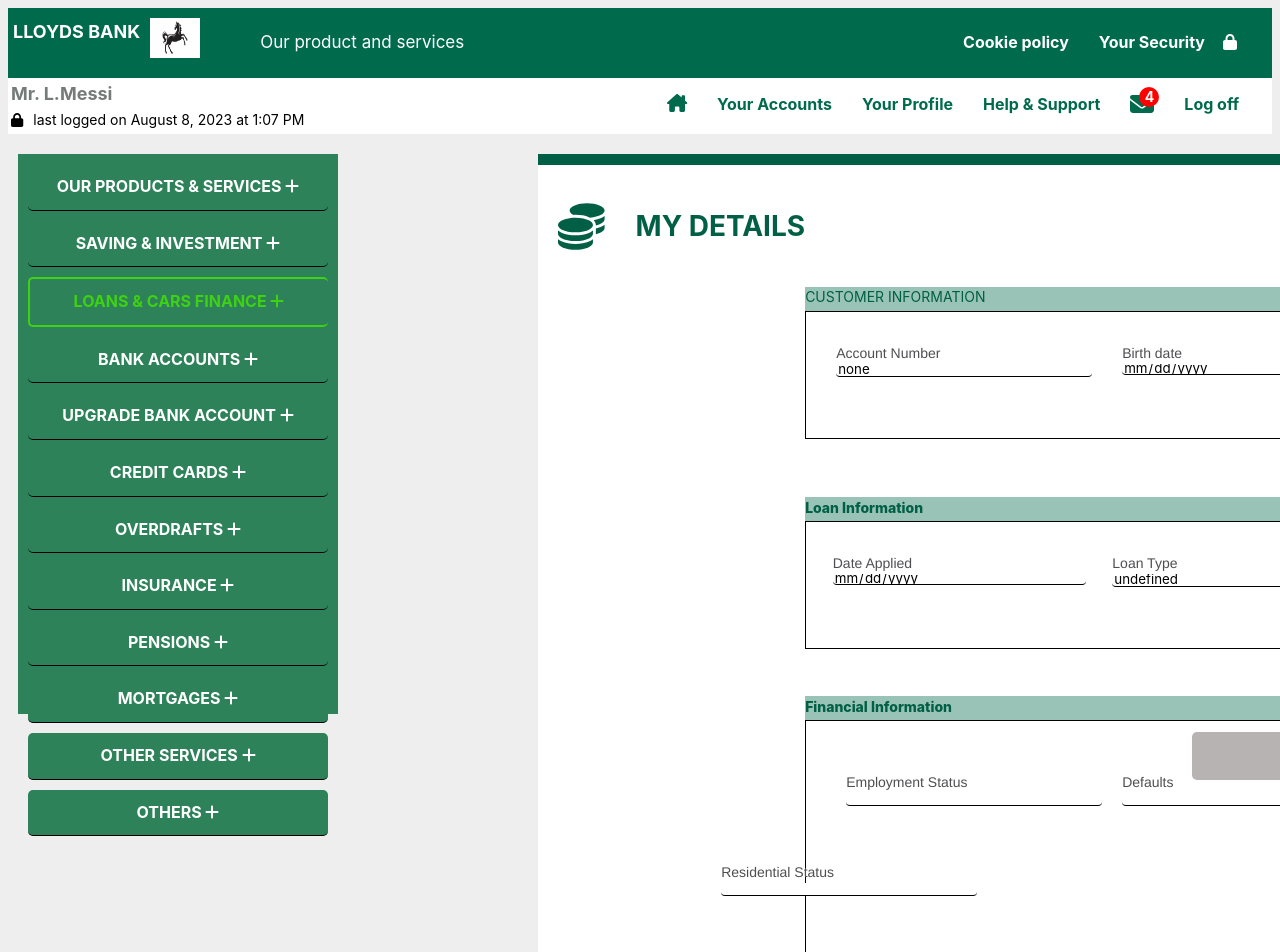
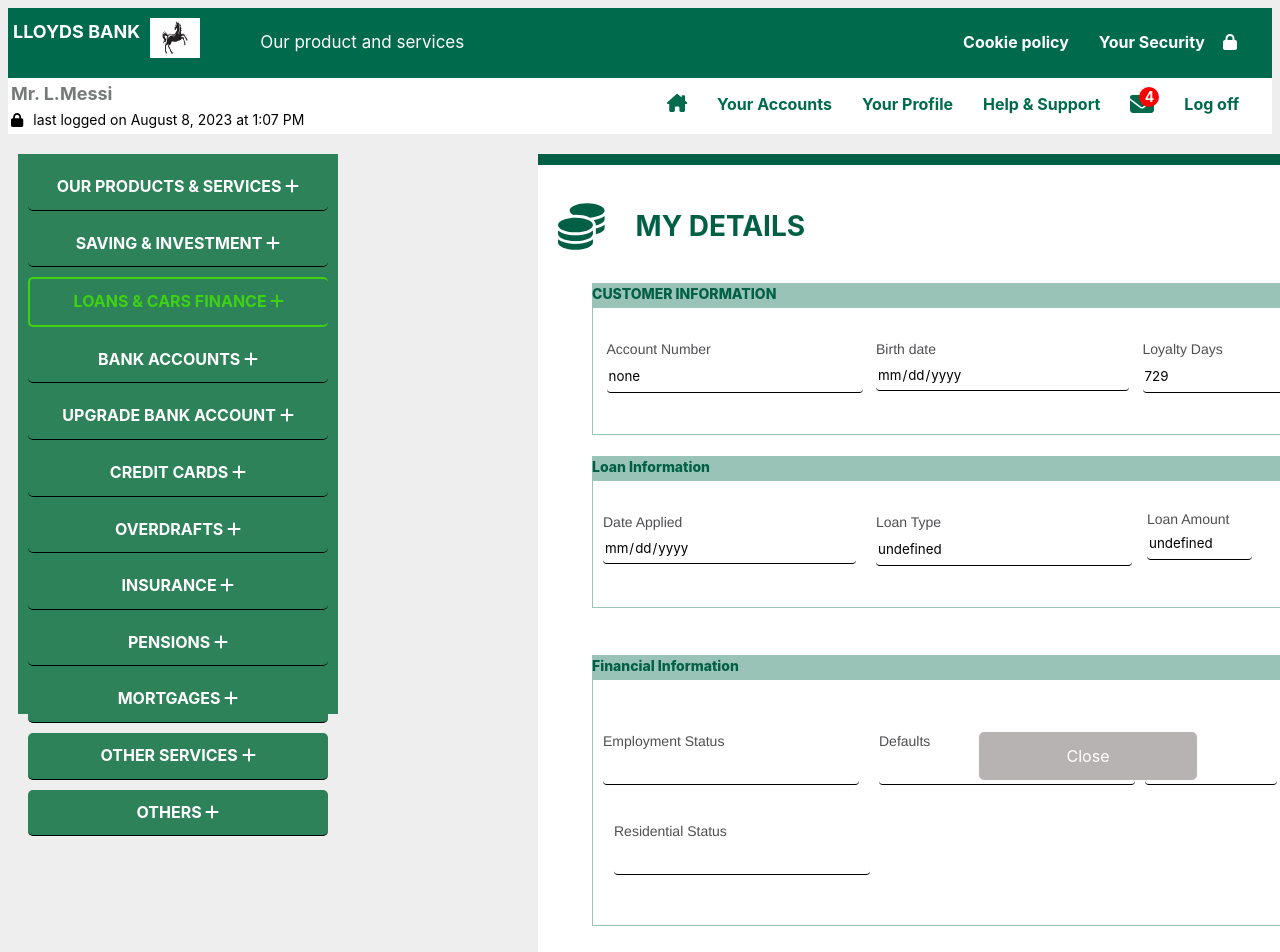
Before and after one commit to Safo-Samson/customer-interface-decisioning, a React (Vite) app: page / in a window 1280 px wide. Shown: the top 952 px of the page. Built offline with nearby package versions, Linux system fonts and the light colour scheme.

Commit message:
fix styling for information check page

```diff
--- a/src/components/InformationCheck/InformationCheck.css
+++ b/src/components/InformationCheck/InformationCheck.css
@@ -31,89 +31,154 @@
 
 }
 
-.review-main-container {
+.personalInfo{
+    max-width: 85%;
+    height: 126px;
+    margin-top: 46px;
+    margin-left: 54px;
+}
+.loanInfo, .financialInfo{
+    max-width: 85%;
+    margin-left: 54px;
+    margin-top: 47px;
+    /* margin-top: 100px; */
+    /* margin-right: 100px; */
+}
+.personalFields {
 	display: flex;
+	flex-direction: row;
+    height: 126px;
+	/* border: 1px solid black; */
+	justify-content: space-evenly;
+    border: 1px solid #99C3B7;
+
+}
+/* .personalInfo .personalInfoTxt {
+
+
+
+	height: 24px;
+	background-color: #99c3b7;
+	font-size: 14px;
+	font-style: normal;
+	font-weight: 400;
+	line-height: 140%;
+}*/
+.loanInfo .loanInfoTxt, .financialInfo .financialInfoTxt, .personalInfo .personalInfoTxt {
+	background-color: #99c3b7;
+	/* margin-top: 47px; */
+
+	height: 24px;
 }
 
-.test-container {
-	flex: 1;
+.AccountNo, .birthDate, .dateApplied {
+	display: flex;
+	flex-direction: column;
+	margin-top: 30px;
+
+}
+
+.dateApplied{
+    margin-left: 10px;
+}
+.form-container{
+    display: flex;
+    flex-direction: column;
+
+    width: 100%;
+    height: 100%;
+
+    /* border: 9px solid black; */
+
+    /* margin-top: 800px; */
+}
+.form-container input {
+	background-color: white;
+	height: 30px;
+	width: 252px;
+	border: none;
+	border-bottom: 1px solid black;
+	border-radius: 4px;
+	display: inline-block;
 }
 
 
 
+.financialFields {
+	display: flex;
+	flex-direction: row;
+	/* border: 1px solid black; */
+	height: 245px;
+    border: 1px solid #99C3B7;
 
-.AccountNo {
-	display: flex;
-	flex-direction: column;
-	margin-top: 30px;
-	/* margin-left: 17px; */
-	/* margin-right: 90px; */
-}
-.birthDate {
-	display: flex;
-	flex-direction: column;
-	margin-top: 30px;
-	/* margin-left: 17px; */
-}
-.dateApplied {
-	display: flex;
-	flex-direction: column; /* Display label and input field in a column */
 
-	/* align-items: center; */
-	margin-top: 30px;
+
 }
 
+.loanFields {
+	display: flex;
+	flex-direction: row;
+	height: 126px;
+	/* justify-content: space-evenly; */
+    border: 1px solid #99C3B7;
+
+}
+
+
+.form-container label {
+	color: #4f4f52;
+	font-family: "Roboto-Regular", Helvetica;
+	font-size: 14px;
+	font-weight: 400;
+}
+
+.employmentStatus, .dependents, .income, .defaults{
+    display: flex;
+	flex-direction: column;
+	margin-top: 50px;
+}
 .residentialStatus {
 	display: flex;
 	flex-direction: column;
 	margin-top: 140px;
-	margin-left: -1053px;
+	margin-left: -793px;
 }
+
+
+
 .employmentStatus {
-	display: flex;
-	flex-direction: column;
-	margin-top: 50px;
-	margin-left: 40px;
+	margin-left: 10px;
 }
 .dependents {
-	display: flex;
-	flex-direction: column;
-	margin-top: 50px;
 	margin-left: 25px;
 }
 .income {
-	display: flex;
-	flex-direction: column;
-	margin-top: 50px;
 	margin-left: 10px;
 }
 .income input {
 	width: 128px;
 }
 .defaults {
-	display: flex;
-	flex-direction: column;
-	margin-top: 50px;
 	margin-left: 20px;
 }
 .loyaltyDays {
 	display: flex;
 	flex-direction: column;
 	margin-top: 30px;
-	/* margin-left: 40px; */
 }
+
 .loanAmount {
 	display: flex;
 	flex-direction: column;
+    margin-left:15px;
 
 	margin-top: 30px;
 }
-.loanAmount input {
-	width: 128px;
-}
+
 .loanType {
 	display: flex;
 	flex-direction: column;
+    margin-left: 20px;
 
 	margin-top: 30px;
 }
@@ -125,98 +190,19 @@
 }
 .loanTerm input {
 	width: 108px;
-	height: 10px;
-}
-.personalFields {
-	display: flex;
-	flex-direction: row;
-	border: 1px solid black;
-	width: 885px;
-    height: 126px;
-	justify-content: space-evenly;
-}
-.personalInfo .personalInfoTxt {
-	/* display: flex; */
-	/* align-items: start; */
-	display: block; /* or inline-block */
-	box-sizing: border-box;
-
-	max-width: 100%;
-	height: 24px;
-	/* border: 1px solid black; */
-	background-color: #99c3b7;
-	font-size: 14px;
-	font-style: normal;
-	font-weight: 400;
-	line-height: 140%;
-}
-.loanInfo .loanInfoTxt {
-	background-color: #99c3b7;
-	width: 1150px;
-	margin-top: 58px;
-
-	height: 24px;
 }
 
-.financialInfo .financialInfoTxt {
-	background-color: #99c3b7;
-	width: 1150px;
-	height: 24px;
-	margin-top: 47px;
-}
-.financialFields {
-	display: flex;
-	flex-direction: row;
-	width: 1024px;
-	height: 24px;
-	border: 1px solid black;
-	width: 1150px;
-	height: 245px;
-	/* justify-content: space-evenly; */
-}
-
-.loanFields {
-	display: flex;
-	flex-direction: row;
-	border: 1px solid black;
-	width: 1150px;
-	height: 126px;
-	justify-content: space-evenly;
-	/* margin-top: 58px; */
-}
-
-.form-container input {
-	background-color: white;
-	height: 10px;
-	width: 252px;
-	border: none;
-	border-bottom: 1px solid black;
-	border-radius: 4px;
-	display: inline-block;
-}
-
-.loanAmount input {
-	height: 10px;
-	width: 101px;
-}
-.dependents input {
-	height: 10px;
+.loanAmount input, .dependents input {
 	width: 101px;
 }
 
-.form-container label {
-	color: #4f4f52;
-	font-family: "Roboto-Regular", Helvetica;
-	font-size: 14px;
-	font-weight: 400;
-}
+
 
 .form-container button {
 	width: 218px;
 	height: 48px;
 	flex-shrink: 0;
 	color: #fff;
-	/* text-align: center; */
 	align-items: center;
 	font-size: 16px;
 	font-style: normal;
@@ -246,27 +232,3 @@
 .closeBTN:hover {
 	cursor: pointer;
 }
-.prof-icon {
-	position: absolute;
-	top: 5px; /* Adjust the top value to position the icon higher or lower */
-	left: -40px;
-	color: #ffffff;
-	font-size: 2rem;
-	margin: 0 50px;
-	background-color: #006a4c94;
-	border-radius: 50px;
-	text-align: center;
-	width: 50px;
-	height: 50px;
-}
-
-.documents-container {
-	border: 1px solid black;
-	width: 459px;
-	height: 126.391px;
-	margin-top: 100px;
-}
-.form-container{
-
-    margin-top: 800px;
-}
```
Also changed, not shown: src/components/InformationCheck/InformationCheck.jsx (+6 -4 lines).
